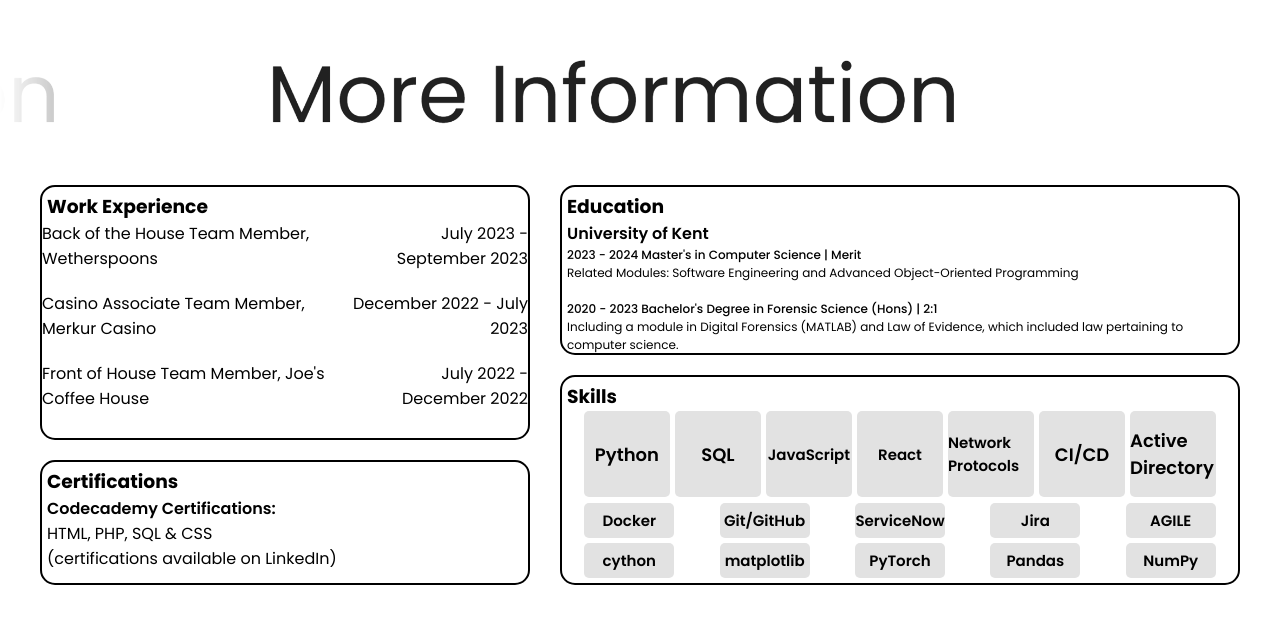
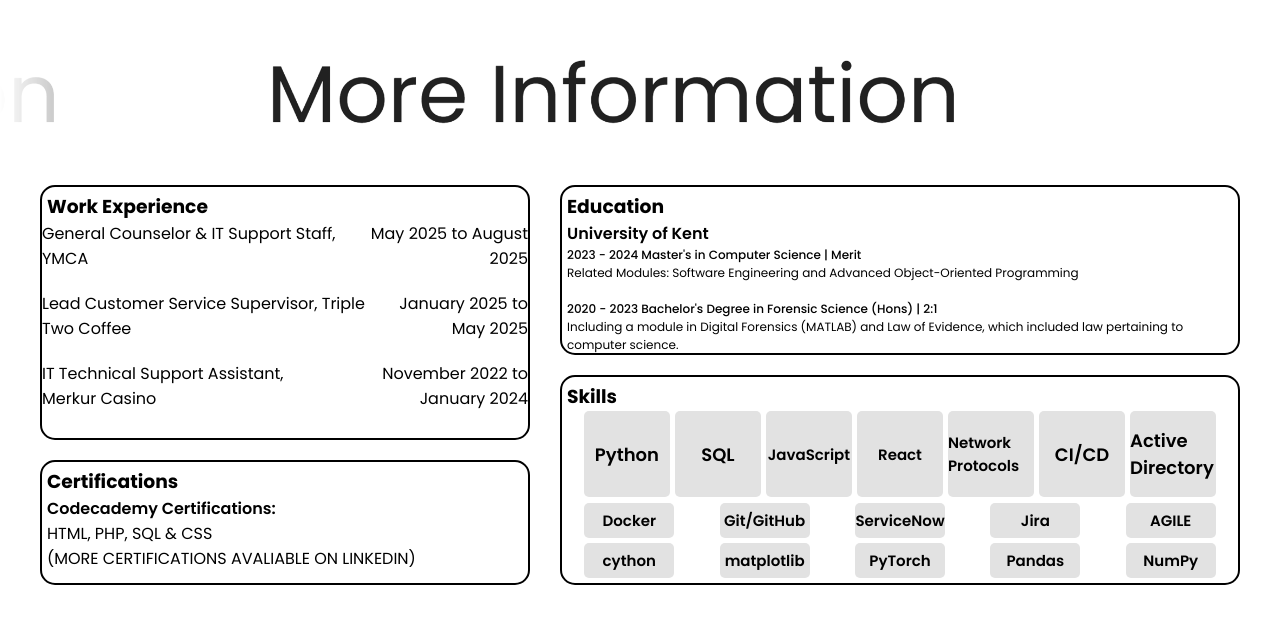
Before and after one commit to Biranavan-Sritharan/Portfolio-with-React, a React (Create React App) app: page / in a window 1280 px wide. Shown: the part 5144-5767 px from the top of the page. Built offline with nearby package versions, Linux system fonts and the light colour scheme.

Commit message:
updated work experience

```diff
--- a/src/page/index.jsx
+++ b/src/page/index.jsx
@@ -447,16 +447,16 @@ function Index() {
                             <h3 className="bento-h3">Work Experience</h3>
                             <ul className="bento-ul">
                                 <li className="bento-li">
-                                    Back of the House Team Member, Wetherspoons
-                                    <p className="work-date">July 2023 - September 2023</p>
+                                    General Counselor & IT Support Staff, YMCA
+                                    <p className="work-date">May 2025 to August 2025</p>
                                 </li>
                                 <li className="bento-li">
-                                    Casino Associate Team Member, Merkur Casino
-                                    <p className="work-date">December 2022 - July 2023</p>
+                                     Lead Customer Service Supervisor, Triple Two Coffee
+                                    <p className="work-date">January 2025 to May 2025</p>
                                 </li>
                                 <li className="bento-li">
-                                    Front of House Team Member, Joe's Coffee House
-                                    <p className="work-date">July 2022 - December 2022</p>
+                                    IT Technical Support Assistant, Merkur Casino
+                                    <p className="work-date">November 2022 to January 2024</p>
                                 </li>
                             </ul>
                         </div>
@@ -467,7 +467,7 @@ function Index() {
                                     <span className="cert-span">Codecademy Certifications:</span>
                                     <br />
                                     HTML, PHP, SQL & CSS <br />
-                                    (certifications available on LinkedIn)
+                                    (MORE CERTIFICATIONS AVALIABLE ON LINKEDIN)
                                 </p>
                             </div>
                         </div>
```
